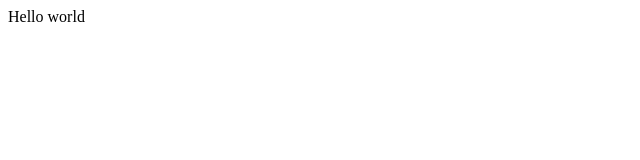
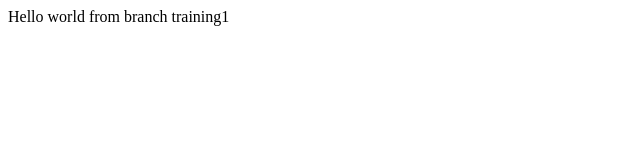
Before and after one commit to Nvintazh/sk-training, a plain HTML site: page index.html in a window 1280 px wide. Shown: the whole page, without its empty margins (0-640 px from the left). Drawn offline with Linux system fonts and the light colour scheme.

```diff
--- a/index.html
+++ b/index.html
@@ -7,6 +7,6 @@
     <link rel="stylesheet" href="css/style.css">
 </head>
 <body>
-    <div>Hello world</div>
+  <div>Hello world from branch training1</div>
 </body>
 </html>
```
Also changed, not shown: 1 other file.
